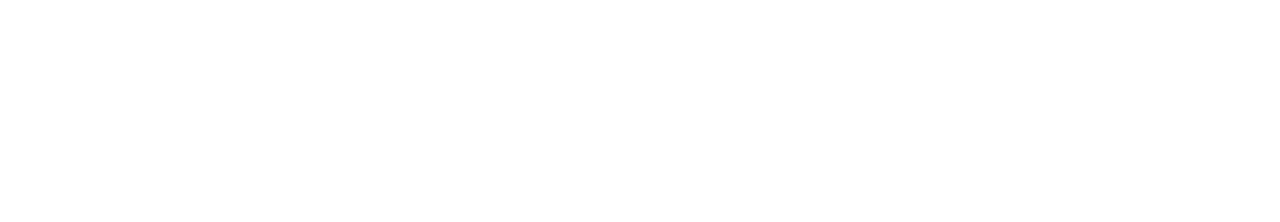
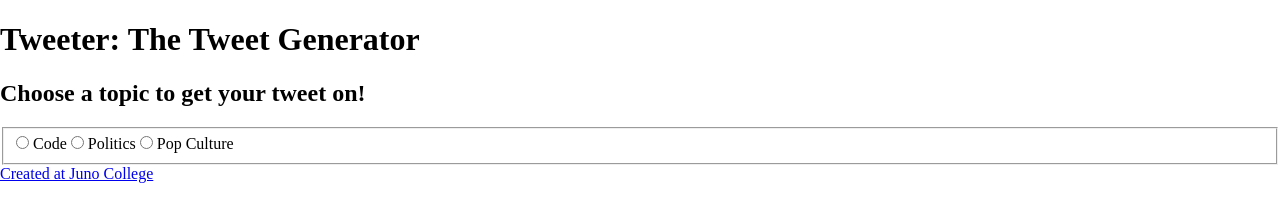
Before and after one commit to MarielleR/Marielle-Roberts-project-three, a plain HTML site: page index.html in a window 1280 px wide. Drawn offline with nearby package versions, Linux system fonts and the light colour scheme.

Commit message:
html completed

```diff
--- a/index.html
+++ b/index.html
@@ -10,9 +10,32 @@
     <link rel="stylesheet" href="styles/style.css">
 </head>
 <body>
+    <header>
+        <h1>Tweeter: The Tweet Generator</h1>
+        <h2>Choose a topic to get your tweet on!</h2>
+    </header>
+
+    <main>
+        <form action="">
+            <fieldset>
+                <input type="radio" name="topic" id="code" value="code">
+                <label for="code">Code</label>
+
+                <input type="radio" name="topic" id="politics" value="politics">
+                <label for="politics">Politics</label>
+
+                <input type="radio" name="topic" id="pop-culture" value="pop-culture">
+                <label for="pop-culture">Pop Culture</label>
+            </fieldset>
+        </form>
+    </main>
+
+    <footer>
+        <a href="https://junocollege.com/">Created at Juno College</a>
+    </footer>
+
 
     <script src='https://code.jquery.com/jquery-3.4.0.min.js'></script>
     <script src="script.js"></script>
-
 </body>
 </html>
```
